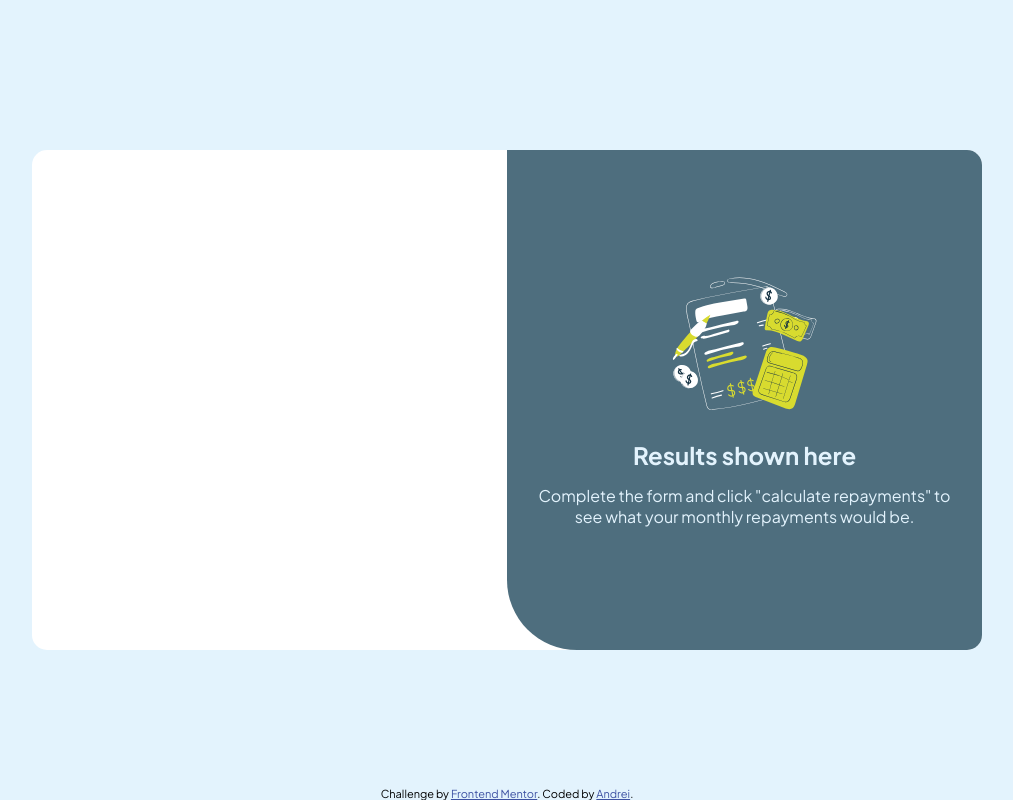
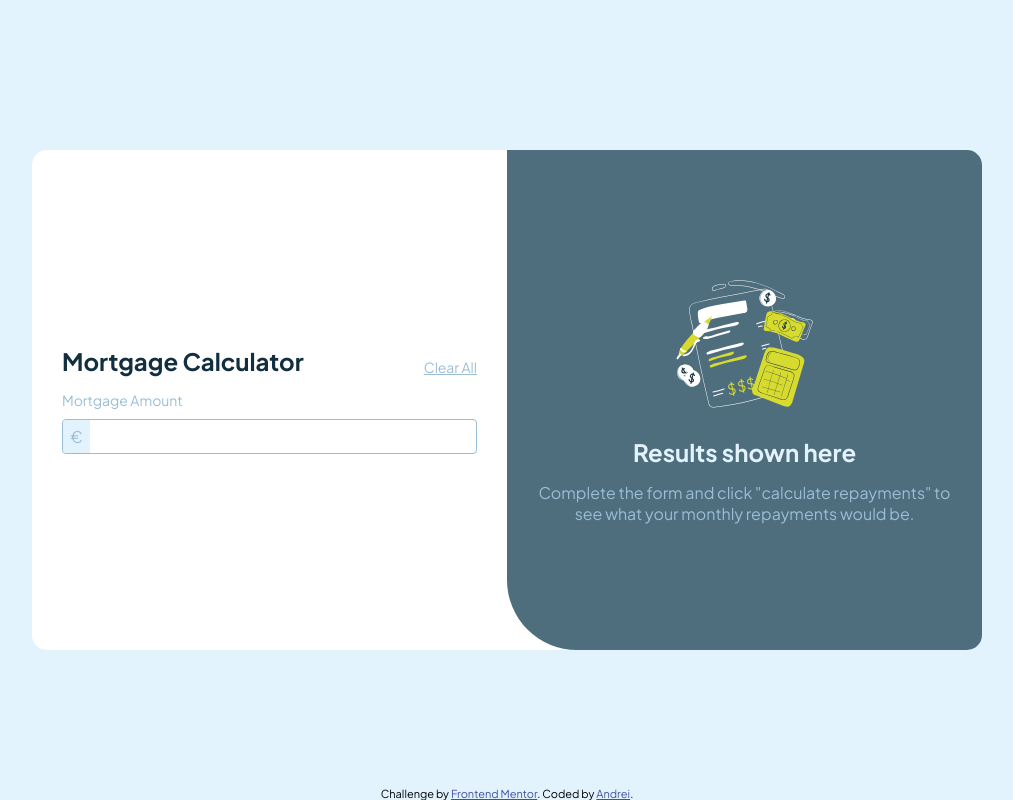
Before and after one commit to Tolsi111/mortgage-repayment-calculator-main, a plain HTML site: page index.html in a window 1280 px wide. Shown: the whole page, without its empty margins (133-1146 px from the left). Drawn offline with Linux system fonts and the light colour scheme.

Commit message:
base input focus behaviour

```diff
--- a/index.html
+++ b/index.html
@@ -29,8 +29,20 @@
   </head>
   <body>
     <main class="main-wrapper">
-      <section class="inputs"></section>
-      <section class="results">
+      <section class="inputs">
+        <div class="header">
+          <h1>Mortgage Calculator</h1>
+          <span id="clear-all">Clear All</span>
+        </div>
+        <div class="input-group">
+          <label for="amount">Mortgage Amount</label>
+          <div class="input-container" id="amountInputContainer">
+            <span class="currency-box">€</span>
+            <input type="number" id="amount" />
+          </div>
+        </div>
+      </section>
+      <section class="results" id="empty-results">
         <img
           class="illustration"
           src="./assets/images/illustration-empty.svg"
--- a/script.js
+++ b/script.js
@@ -1 +1,12 @@
-console.log("Hello world")
+const amountInput = document.getElementById("amount");
+
+amountInput.addEventListener('focus', () => {
+    const elem = document.getElementById("amountInputContainer")
+    elem.classList.add("focused");
+})
+
+amountInput.addEventListener('blur', () => {
+    const elem = document.getElementById("amountInputContainer")
+    elem.classList.remove("focused");
+    // also validate
+})
--- a/styles.css
+++ b/styles.css
@@ -13,11 +13,28 @@
   --color-result-section: hsl(200, 24%, 40%);
   --color-result-details: hsl(202, 55%, 16%);
   /* Border radius */
+  --border-radius-xsmall: 4px;
   --border-radius-regular: 15px;
   --border-radius-large: 70px;
   /* Spacing */
-  --padding-regular: 20px;
+  --padding-regular: 30px;
   --gap-regular: 15px;
+}
+/* REMOVE ARROWS FORM NUMBER INPUT FIELD */
+input[type="number"]::-webkit-outer-spin-button,
+input[type="number"]::-webkit-inner-spin-button {
+  -webkit-appearance: none;
+  margin: 0;
+}
+
+/* For Firefox */
+input[type="number"] {
+  -moz-appearance: textfield;
+}
+
+/* For Internet Explorer */
+input[type="number"] {
+  appearance: none;
 }
 
 * {
@@ -30,7 +47,7 @@
 
 p {
   font-size: 16px;
-  color: var(--color-background);
+  color: var(--color-blue-light);
 }
 
 body {
@@ -61,8 +78,79 @@ footer {
 .inputs {
   display: flex;
   flex-direction: column;
-  /* justify-content: center;
-  align-items: center; */
+  justify-content: center;
+  align-items: center;
+  gap: var(--gap-regular);
+  padding: var(--padding-regular);
+}
+
+.header {
+  display: flex;
+  width: 100%;
+  justify-content: space-between;
+}
+
+.header h1 {
+  color: var(--color-result-details);
+}
+
+.header span {
+  color: var(--color-blue-light);
+  margin-top: auto;
+  text-decoration: underline;
+  font-size: 14px;
+  cursor: pointer;
+}
+
+.input-group {
+  width: 100%;
+  display: flex;
+  flex-direction: column;
+}
+
+.input-group label {
+  color: var(--color-blue-light);
+  font-size: 14px;
+  margin-bottom: 10px;
+}
+
+.input-container {
+  display: flex;
+  align-items: center;
+  position: relative;
+  border: 1px solid var(--color-blue-light);
+  border-radius: var(--border-radius-xsmall);
+  width: 100%;
+  height: 35px;
+}
+
+.input-container.focused {
+  border-color: var(--color-lime);
+}
+
+.currency-box {
+  /* padding: 5px 10px; */
+  background-color: var(--color-background); /* Default background */
+  color: var(--color-blue-light);
+  border-radius: var(--border-radius-xsmall) 0 0 var(--border-radius-xsmall);
+  display: flex;
+  justify-content: center;
+  align-items: center;
+  height: 100%;
+  width: 30px;
+}
+
+.input-container.focused .currency-box {
+  background-color: var(--color-lime);
+}
+
+.input-container input {
+  outline: none;
+  border: none;
+  width: 100%;
+  margin-left: var(--gap-regular);
+  color: var(--color-result-details);
+  font-weight: bold;
 }
 
 /* RESULTS */
```
